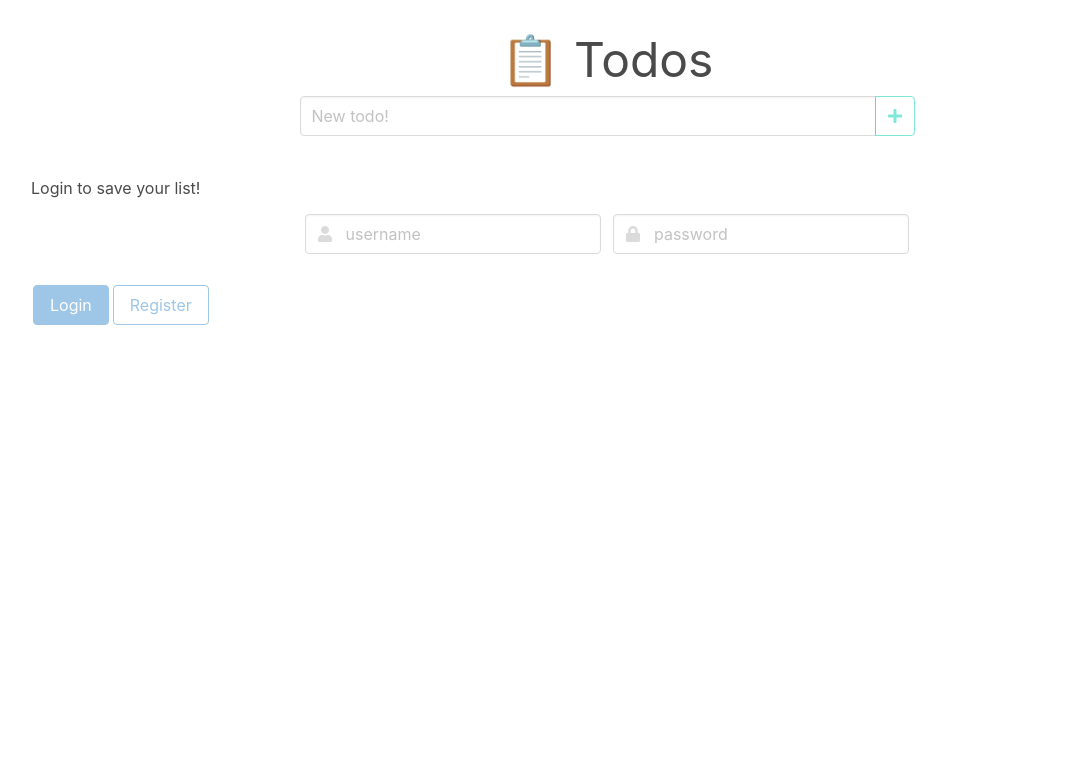
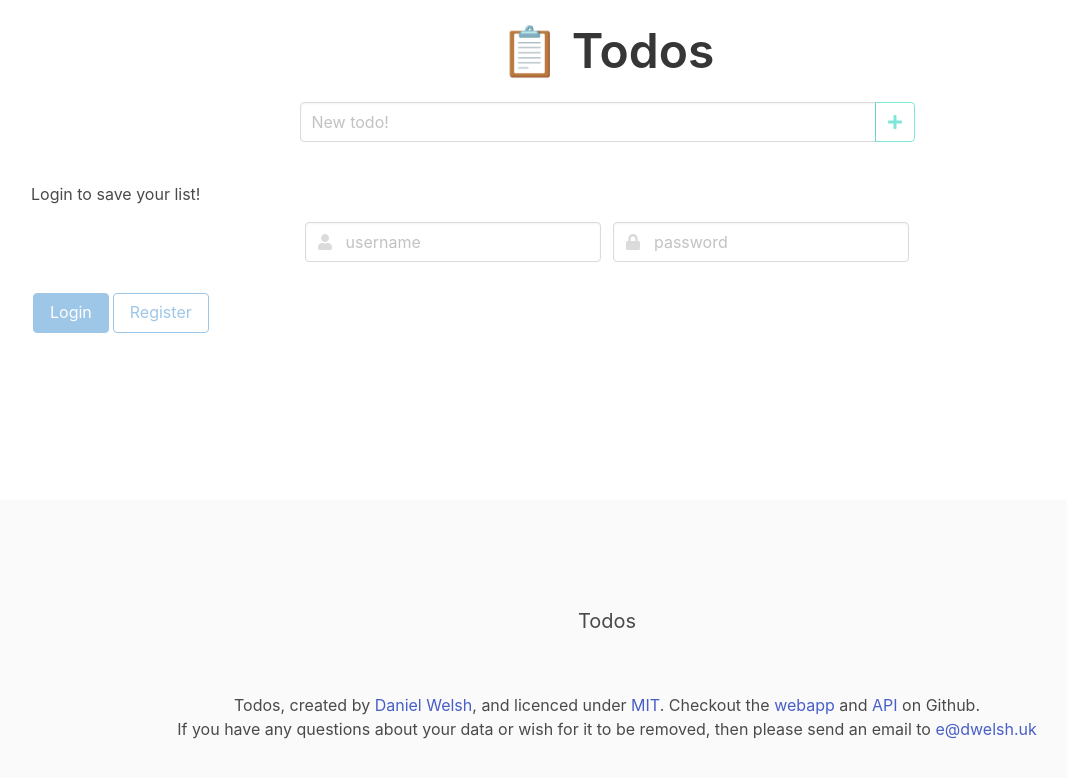
Before and after one commit to wel-shy/todo-webapp, a Vue app: page / in a window 1280 px wide. Shown: the top 778 px of the page, without its empty margins (33-1100 px from the left). Built offline with nearby package versions, Linux system fonts and the light colour scheme.

Commit message:
:lipstick: Adding footer

```diff
--- a/src/App.vue
+++ b/src/App.vue
@@ -1,6 +1,7 @@
 <template lang="pug">
   div#app
-    NewTodo
+    div.content
+      NewTodo#new-todo
       Login(
         v-if="token.length === 0 ",
         v-on:authenticated="getData",
@@ -9,6 +10,7 @@
       Archived#archive(
         v-if="archived.length > 0",
       )
+    FooterBar
 </template>
 
 <script>
@@ -18,10 +20,12 @@ import Cookie from './cookie';
 import API from './API';
 import Login from './components/Login.vue';
 import Archived from './components/Archived.vue';
+import FooterBar from './components/FooterBar.vue';
 
 export default {
   name: 'app',
   components: {
+    FooterBar,
     Archived,
     Login,
     AllTodos,
@@ -61,19 +65,24 @@ export default {
 
 <style lang="scss">
 #app {
-  /*font-family: 'Avenir', Helvetica, Arial, sans-serif;*/
-  /*-webkit-font-smoothing: antialiased;*/
-  /*-moz-osx-font-smoothing: grayscale;*/
-  /*text-align: center;*/
-  /*color: #2c3e50;*/
-  /*margin-top: 60px;*/
-
+  .content {
+    margin-bottom: 350px;
+  }
+  min-height: 100%;
   #all {
     margin-top: 2.5%;
+    /*min-height: 50vh;*/
+  }
+
+  #new-todo {
+    /*min-height: 25vh;*/
+    /*max-height: 25vh;*/
   }
 
   #archive {
     margin-top: 2.5%;
+    margin-bottom: 5%;
+    /*min-height: 25vh;*/
   }
 }
 </style>
--- /dev/null
+++ b/src/components/FooterBar.vue
@@ -0,0 +1,47 @@
+<template lang="pug">
+  footer#footer-bar.footer.has-text-centered.is-small
+    div.container
+      p.is-size-5 Todos
+      p Todos, created by&nbsp;
+        |
+        a(
+        href="https://dwelsh.uk"
+        ) Daniel Welsh
+        | , and licenced under&nbsp;
+        a(
+        href="https://opensource.org/licenses/MIT"
+        ) MIT
+        | . Checkout the&nbsp;
+        a(
+          href="https://github.com/wel-shy/todo-webapp"
+        ) webapp
+        | &nbsp;and&nbsp;
+        a(
+        href="https://github.com/wel-shy/todo"
+        ) API
+        | &nbsp;on Github.
+        br
+        | If you have any questions about your data or wish for it to be removed, then please
+        | send an email to&nbsp;
+        a(
+        href="mailto:e@dwelsh.uk"
+        ) e@dwelsh.uk
+</template>
+
+<script>
+export default {
+  name: 'FooterBar',
+};
+</script>
+
+<style scoped>
+  footer {
+    height: 300px;
+    position: fixed;
+    bottom: 0;
+    width: 100%;
+  }
+  p {
+    padding-top: 5%;
+  }
+</style>
```
Lines whose indentation alone changed are shown as unchanged.
